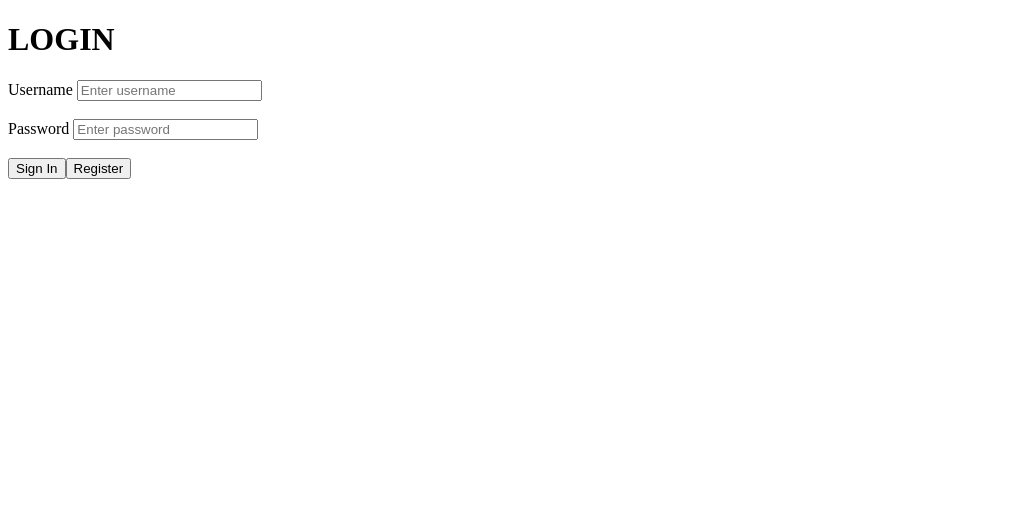
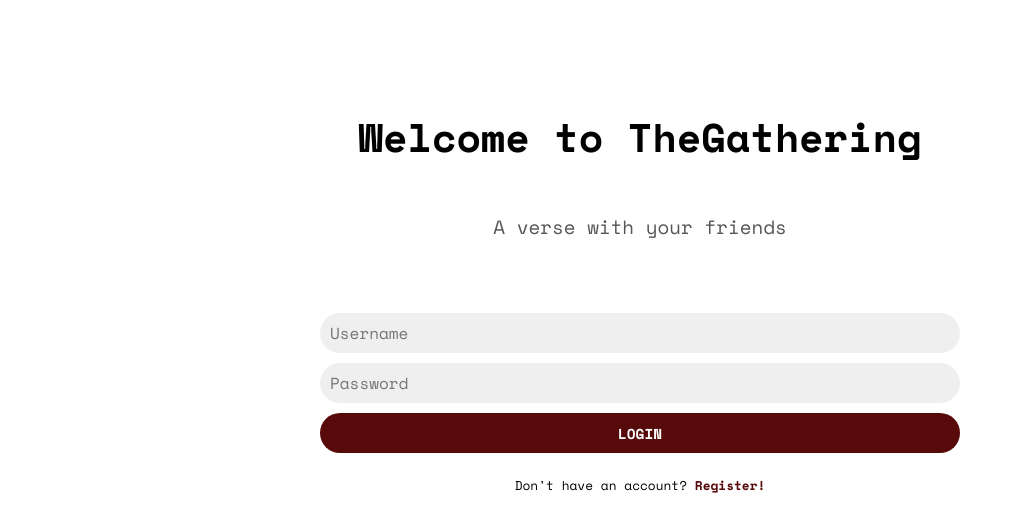
Before and after one commit to RogelioAD/TheGathering, a React (Create React App) app in the folder client-side/: page / in a window 1280 px wide. Shown: the top 532 px of the page, without its empty margins (0-1015 px from the left). Built offline with nearby package versions, Linux system fonts and the light colour scheme.

Commit message:
CSS elements to profile, registration, and profile pages

```diff
--- a/client-side/public/index.html
+++ b/client-side/public/index.html
@@ -10,6 +10,7 @@
       content="Web site created using create-react-app"
     />
     <link rel="apple-touch-icon" href="%PUBLIC_URL%/logo192.png" />
+
     <!--
       manifest.json provides metadata used when your web app is installed on a
       user's mobile device or desktop. See https://developers.google.com/web/fundamentals/web-app-manifest/
@@ -25,6 +26,9 @@
       Learn how to configure a non-root public URL by running `npm run build`.
     -->
     <title>React App</title>
+    <link rel="preconnect" href="https://fonts.googleapis.com">
+    <link rel="preconnect" href="https://fonts.gstatic.com" crossorigin>
+    <link href="https://fonts.googleapis.com/css2?family=Space+Mono:ital,wght@0,400;0,700;1,400;1,700&display=swap" rel="stylesheet">
   </head>
   <body>
     <noscript>You need to enable JavaScript to run this app.</noscript>
--- a/client-side/src/components/Chat.js
+++ b/client-side/src/components/Chat.js
@@ -25,15 +25,19 @@ const ChatContent = () => {
 
   useEffect(() => {
     const fetchData = async () => {
-      const info = await getGroupInfoById(groupId);
-      setIsCreator(info?.createdBy === user.username);
+      if (groupId && user?.username) {
+        const info = await getGroupInfoById(groupId);
+        setIsCreator(info?.createdBy === user.username);
+        getChatsByGroup(groupId);
+        console.log("group info:", info);
+
+      }
     };
 
-    if (groupId) {
-      getChatsByGroup(groupId);
-      fetchData();
-    }
-  }, [groupId, user.username]);
+    fetchData();
+  }, [groupId, user]);
+
+
 
   async function handleSubmit(e) {
     e.preventDefault();
--- a/client-side/src/components/Login.js
+++ b/client-side/src/components/Login.js
@@ -1,6 +1,7 @@
 import React, { useContext, useState } from "react";
 import { useNavigate } from "react-router-dom";
 import UserContext from "../conpro/Context/UserContext";
+import "../styles/styles.css";
 
 const Login = () => {
   const [username, setUsername] = useState("");
@@ -21,33 +22,50 @@ const Login = () => {
       });
   }
 
-  function handleRegister(){
-    navigate("/register")
+  function handleRegister() {
+    navigate("/register");
   }
 
   return (
-    <form className="input regfont" onSubmit={handleSubmit}>
-      <h1>LOGIN</h1>
-      <span>Username </span>
+    <form className="input" onSubmit={handleSubmit}>
+      <div className="mainDisplay">
+        <h1 className="title space-mono-bold">Welcome to TheGathering</h1>
+        <p className="subHeading space-mono-regular">A verse with your friends</p>
+      </div>
+      <div className="centerAlign">
+        <div className="space-mono-regular">
+          <div className="inputBox input ">
             <input
-        placeholder="Enter username"
+              placeholder="Username"
               type="text"
               name="username"
               onChange={(e) => setUsername(e.target.value)}
             />
-      <br></br>
-      <br></br>
-      <span>Password </span>
+          </div>
+          <div className="inputBox">
             <input
-        placeholder="Enter password"
+              placeholder="Password"
               type="password"
               name="password"
               onChange={(e) => setPassword(e.target.value)}
             />
-      <br />
-      <br></br>
-      <button>Sign In</button>
-      <button type="button" onClick={handleRegister}>Register</button>
+          </div>
+          <button className="login">LOGIN</button>
+        </div>
+
+        <div className="questionRegister space-mono-regular">
+          <p>
+            Don't have an account?{" "}
+            <button
+              className="registerButton"
+              type="button"
+              onClick={handleRegister}
+            >
+              Register!
+            </button>
+          </p>
+        </div>
+      </div>
     </form>
   );
 };
--- a/client-side/src/components/Register.js
+++ b/client-side/src/components/Register.js
@@ -1,6 +1,7 @@
 import React, { useContext, useState } from "react";
 import { useNavigate } from "react-router-dom";
 import UserContext from "../conpro/Context/UserContext";
+import "../styles/styles.css";
 
 const Register = () => {
   let [user, setUser] = useState({
@@ -31,50 +32,50 @@ const Register = () => {
   }
 
   return (
-    <form className="input regfont" onSubmit={handleSubmit}>
-      <h1>Register</h1>
-      <br></br>
-      <br></br>
-      <span>Username </span>
+    <form className="input helveticaText" onSubmit={handleSubmit}>
+      <h1 className="mainDisplay title space-mono-bold">Create an account</h1>
+
+      <div className="centerAlign space-mono-regular">
+        <div className="inputBox">
           <input
-        placeholder="Enter Username"
+            placeholder="Username"
             type="text"
             name="username"
             value={user.username}
             onChange={handleChange}
           />
-      <br></br>
-      <br></br>
-      <span>Password </span>
+        </div>
+        <div className="inputBox">
           <input
-        placeholder="Enter Password"
+            placeholder="Password"
             type="password"
             name="password"
             value={user.password}
             onChange={handleChange}
           />
-      <br />
-      <br></br>
-      <span>First Name </span>
+        </div>
+        <div className="inputBox">
           <input
-        placeholder="Enter First Name"
+            placeholder="First Name"
             type="text"
             name="firstName"
             value={user.firstName}
             onChange={handleChange}
           />
-      <br />
-      <br></br>
-      <span>Last Name </span>
+        </div>
+
+        <div className="inputBox">
           <input
-        placeholder="Enter Last Name"
+            placeholder="Last Name"
             type="text"
             name="lastName"
             value={user.lastName}
             onChange={handleChange}
           />
-      <br />
-      <button>Sign Up</button>
+        </div>
+
+        <button className="register">Sign Up</button>
+      </div>
     </form>
   );
 };
--- a/client-side/src/conpro/Provider/UserProvider.js
+++ b/client-side/src/conpro/Provider/UserProvider.js
@@ -22,12 +22,19 @@ export const UserProvider = (props) => {
 
   async function getProfile(username) {
     try {
+      console.log("get profile is called");
       const response = await axios.get(`${baseUrl}profile/${username}`);
+      setUser(response.data);
       return response.data;
     } catch (error) {
       console.error("Error fetching User:", error);
       return null;
     }
+  }
+
+  function logout() {
+    setUser("");
+    localStorage.removeItem("authToken");
   }
 
 
@@ -64,6 +71,7 @@ export const UserProvider = (props) => {
         getProfile,
         createUser,
         loginUser,
+        logout,
         user,
       }}
     >
--- /dev/null
+++ b/client-side/src/styles/styles.css
@@ -0,0 +1,316 @@
+/* Remove form style */
+input,
+textarea,
+select {
+  all: unset;
+  box-sizing: border-box;
+}
+
+/* Font style */
+.space-mono-regular {
+  font-family: "Space Mono", monospace;
+  font-weight: 400;
+  font-style: normal;
+}
+
+.space-mono-regular-small {
+  font-family: "Space Mono", monospace;
+  font-weight: 400;
+  font-size: smaller;
+  font-style: normal;
+}
+
+.space-mono-bold {
+  font-family: "Space Mono", monospace;
+  font-weight: 700;
+  font-style: normal;
+}
+
+.space-mono-regular-italic {
+  font-family: "Space Mono", monospace;
+  font-weight: 400;
+  font-style: italic;
+}
+
+.space-mono-bold-italic {
+  font-family: "Space Mono", monospace;
+  font-weight: 700;
+  font-style: italic;
+}
+
+/* everything else */
+.mainDisplay {
+  display: flex;
+  flex-direction: column;
+  justify-content: center;
+  align-items: center;
+  font-size: smaller;
+  margin-top: 10vh;
+  margin-bottom: 4em;
+}
+
+.title {
+  font-size: 2.5rem;
+  font-weight: bold;
+}
+
+.subHeading {
+  font-size: 1.2rem;
+  color: #555;
+}
+
+.centerAlign {
+  display: flex;
+  flex-direction: column;
+  justify-content: center;
+  align-items: center;
+}
+
+/* Input Box */
+.inputBox {
+  font-size: small;
+  border-radius: 50px;
+  padding: 10px;
+  background-color: #adabab30;
+  width: 50vw;
+  height: 40px;
+  margin-bottom: 10px;
+  display: flex;
+  align-items: center;
+  box-sizing: border-box;
+  transition: opacity 0.3s ease;
+}
+
+.inputBox input {
+  all: unset;
+  flex-grow: 1;
+  width: 100%;
+  height: 100%;
+  font-size: 1rem;
+}
+
+.inputBox:hover {
+  outline: none;
+  opacity: 0.5;
+}
+
+/* Login Button */
+.login {
+  all: unset;
+  font-size: 0.9rem;
+  font-weight: bold;
+  border-radius: 50px;
+  border-left: 0px;
+  padding: 10px;
+  background-color: #570a0a;
+  color: white;
+  width: 50vw;
+  height: 40px;
+  margin-bottom: 10px;
+  box-sizing: border-box;
+  text-align: center;
+  transition: opacity 0.3s ease;
+}
+.login:hover {
+  opacity: 0.7;
+}
+
+.register {
+  all: unset;
+  font-size: 0.9rem;
+  font-weight: bold;
+  border-radius: 50px;
+  border-left: 0px;
+  padding: 10px;
+  background-color: #570a0a;
+  color: white;
+  width: 50vw;
+  height: 40px;
+  margin-bottom: 10px;
+  box-sizing: border-box;
+  text-align: center;
+  transition: opacity 0.3s ease;
+}
+
+.register:hover {
+  opacity: 0.7;
+}
+
+.questionRegister {
+  font-size: 0.8rem;
+  border-radius: 50px;
+  color: black;
+  width: 80vw;
+  text-align: center;
+  box-sizing: border-box;
+}
+
+.registerButton {
+  all: unset;
+  font-weight: bolder;
+  color: #570a0a;
+  box-sizing: border-box;
+  transition: opacity 0.3s ease;
+}
+
+.registerButton:hover {
+  opacity: 0.7;
+}
+
+/* profile card */
+
+.profileCard {
+  border-radius: 20px;
+  width: 50vw;
+  padding: 1em;
+  background-color: #ffffff;
+  /* box-shadow: 0px 4px 8px rgba(0, 0, 0, 0.2); */
+
+  display: flex;
+  flex-direction: column;
+  justify-content: center;
+  align-items: center;
+
+  position: absolute;
+  top: 50%;
+  left: 50%;
+  transform: translate(-50%, -50%);
+}
+
+/* profile info */
+.profile-info {
+  position: absolute;
+  top: 0.5em;
+  right: 0.5em;
+  display: flex;
+  flex-direction: row;
+  align-items: flex-start;
+  justify-content: flex-start;
+  text-align: end;
+}
+
+.profile-name {
+  display: flex;
+  flex-direction: column;
+  font-size: smaller;
+}
+
+.logout {
+  padding: 6px 6px;
+  margin: 7px;
+  border-radius: 100%;
+  border: 1px solid black;
+  background: transparent;
+  cursor: pointer;
+  transition: background 0.2s ease, transform 0.2s ease;
+  display: flex;
+  justify-content: center;
+  align-items: center;
+  margin-left: 0%;
+}
+
+.logout:hover {
+  background: #570a0a;
+  transform: scale(1.1);
+}
+
+.create {
+  padding: 6px 6px;
+  margin: 7px;
+  border-radius: 100%;
+  border: 1px solid black;
+  background: transparent;
+  cursor: pointer;
+  transition: background 0.2s ease, transform 0.2s ease;
+  display: flex;
+  justify-content: center;
+  align-items: center;
+  margin-left: 0%;
+}
+
+.create:hover {
+  background: rgba(66, 255, 60, 0.938);
+  transform: scale(1.1);
+}
+
+.duodot {
+  display: flex;
+}
+
+.username {
+  margin: 0%;
+  font-size: x-large;
+}
+
+.fullname {
+  margin: 0%;
+}
+
+/* chats */
+.all-chats {
+  display: flex;
+  flex-direction: row;
+  gap: 8em;
+  padding: 10px;
+  margin: 10px;
+  margin-top: 3em;
+  margin-bottom: 3em;
+}
+
+/* buttons for profile*/
+.profilebutton {
+  padding: 6px 6px;
+  margin: 7px;
+  border-radius: 100%;
+  border: 1px solid black;
+  background: transparent;
+  cursor: pointer;
+  transition: background 0.2s ease, transform 0.2s ease;
+  display: flex;
+  justify-content: center;
+  align-items: center;
+  margin-right: 0%;
+}
+
+.profilebutton:hover {
+  background: rgba(213, 93, 2, 0.652);
+  transform: scale(1.1);
+}
+
+.deletebutton {
+  padding: 6px 6px;
+  margin: 7px;
+  border-radius: 100%;
+  border: 1px solid black;
+  background: transparent;
+  cursor: pointer;
+  transition: background 0.2s ease, transform 0.2s ease;
+  display: flex;
+  justify-content: center;
+  align-items: center;
+  margin-left: 0%;
+}
+
+.deletebutton:hover {
+  background: rgb(250, 16, 16);
+  transform: scale(1.1);
+}
+
+/* current chats */
+.current-chats {
+}
+
+.links {
+  all: unset;
+  text-decoration: none;
+  color: inherit;
+  cursor: pointer;
+}
+/* created chats */
+.created-chats-line {
+  display: flex;
+  flex-direction: row;
+  justify-content: center;
+  align-items: center;
+  gap: 0.4em;
+}
```
Also changed, not shown: client-side/src/components/Profile.js (+93 -43 lines), client-side/src/conpro/Provider/GroupProvider.js (+9 -4 lines). Lines whose indentation alone changed are shown as unchanged.
